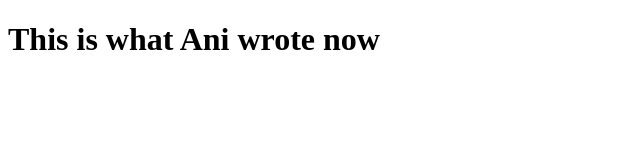
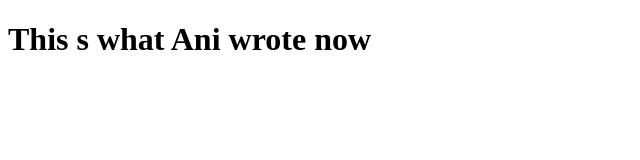
Before and after one commit to eglanura/Project-Example, a plain HTML site: page index.html in a window 1280 px wide. Shown: the whole page, without its empty margins (0-640 px from the left). Drawn offline with Linux system fonts and the light colour scheme.

Commit message:
Changed the file

```diff
--- a/index.html
+++ b/index.html
@@ -5,6 +5,6 @@
 	<title>This is the title</title>
 </head>
 <body>
-	<h1>This is what Ani wrote now</h1>
+	<h1>This s what Ani wrote now</h1>
 </body>
 </html>
```
